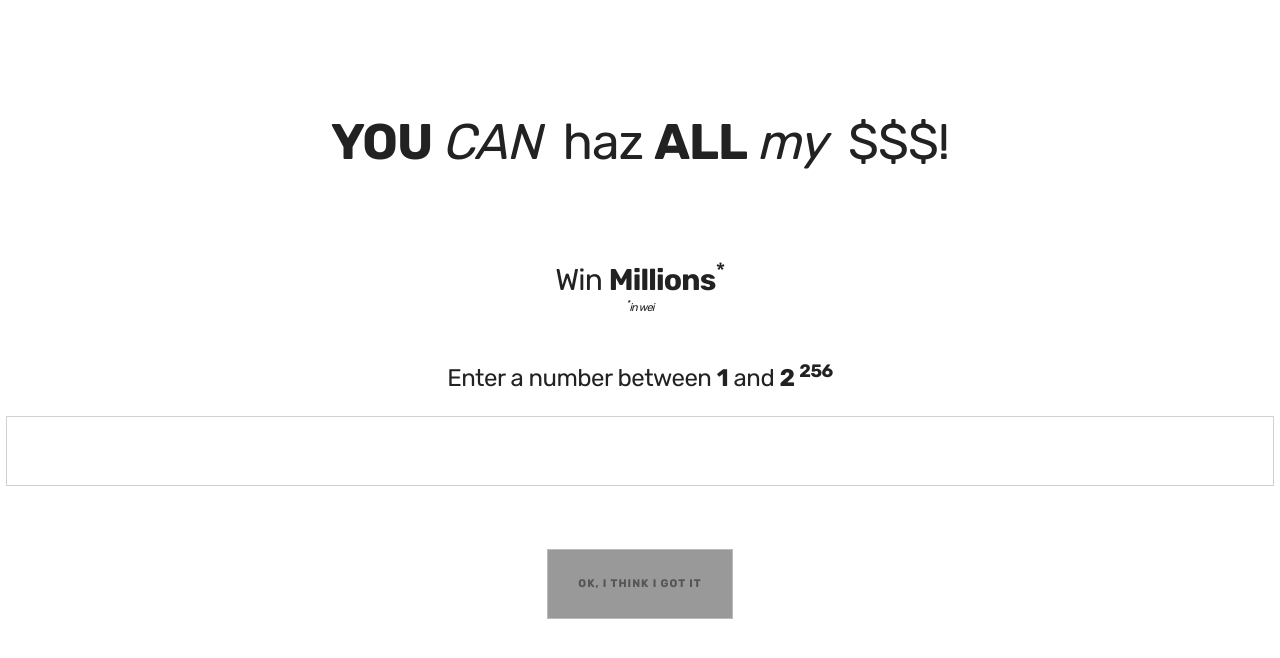
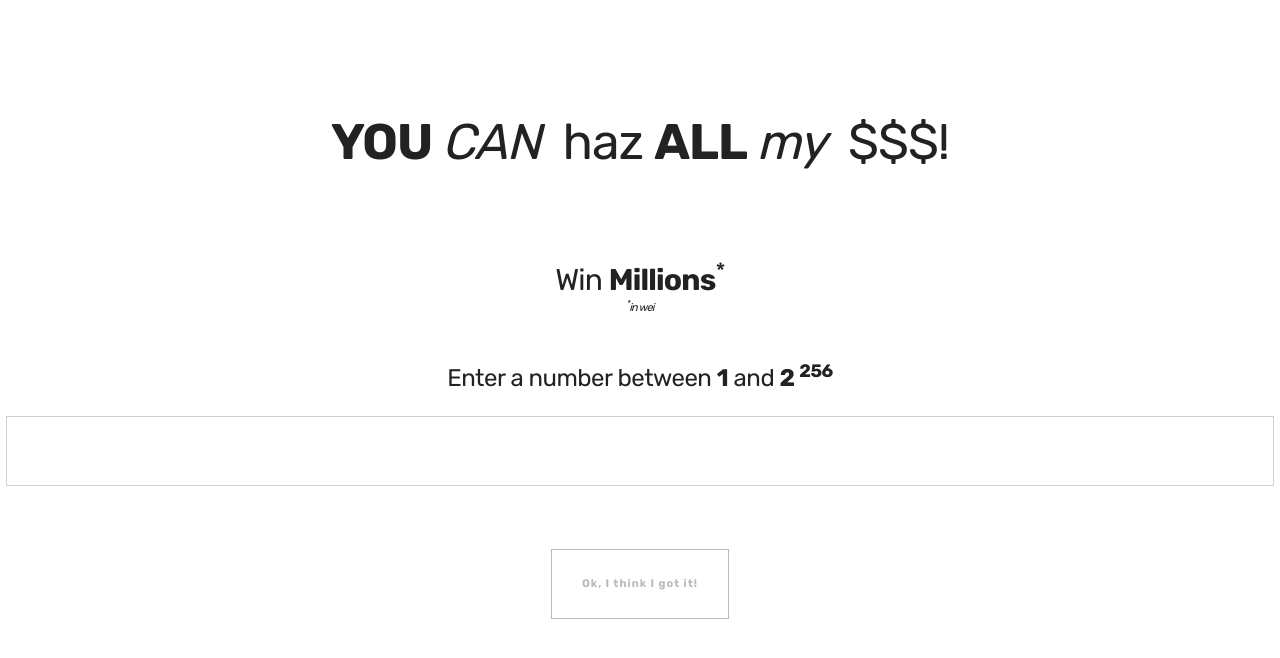
Before and after one commit to skuhlmann/guess-my-key, a Vue app: page / in a window 1280 px wide. Shown: the top 658 px of the page. Built offline with nearby package versions, Linux system fonts and the light colour scheme.

Commit message:
Button styles

```diff
--- a/src/components/KeyForm.vue
+++ b/src/components/KeyForm.vue
@@ -32,11 +32,11 @@
         v-bind:disabled="privateKey.length < 1"
         v-bind:class="{ disabled: privateKey.length < 1 }"
         class="Key__button"
-      >Ok, I think I got it</button>
+      >Ok, I think I got it!</button>
     </form>
     <div v-if="this.result !== ''">
       <p class="Key__result">{{result}}</p>
-      <p class="Key__try" v-on:click="tryAgain">TRY AGAIN</p>
+      <p class="Key__try" v-on:click="tryAgain">Try again?</p>
     </div>
   </div>
 </template>
@@ -119,10 +119,21 @@ button.Key__button {
   margin-top: 6vh;
   flex-basis: 70px;
   flex-shrink: 0;
+  text-transform: none;
+  color: #000000;
+}
+
+button.Key__button:hover {
+  /* color: #555; */
+}
+
+button.Key__button.disabled {
+  color: #bbb;
+  background-color: white;
 }
 
 button.disabled:hover {
-  color: #555;
+  color: #bbb;
   border: 1px solid #bbb;
 }
 
```
